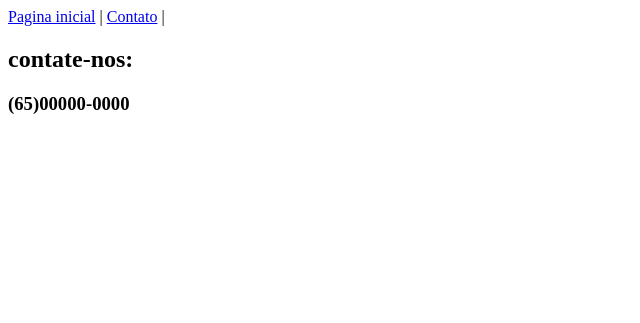
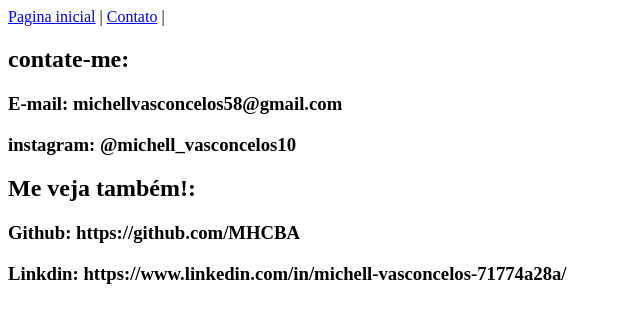
Before and after one commit to MHCBA/Flask_teste, a Flask app: page /contato in a window 1280 px wide. Shown: the top 323 px of the page, without its empty margins (0-640 px from the left). Run offline with Flask 3, Linux system fonts and the light colour scheme.

Commit message:
Commit atualizado

```diff
--- a/app/templates/contato.html
+++ b/app/templates/contato.html
@@ -2,6 +2,10 @@
 
     {% block conteudo %}
 
-    <h2> contate-nos:</h2>
-    <h3> (65)00000-0000 <h3>
+    <h2> contate-me:</h2>
+    <h3> E-mail: michellvasconcelos58@gmail.com <h3>
+    <h3> instagram: @michell_vasconcelos10<h3>
+    <h2> Me veja também!:
+    <h3> Github: https://github.com/MHCBA<h3>
+    <h3> Linkdin: https://www.linkedin.com/in/michell-vasconcelos-71774a28a/
     {% endblock %}
```
Also changed, not shown: app/templates/index.html (+3 -7 lines).
